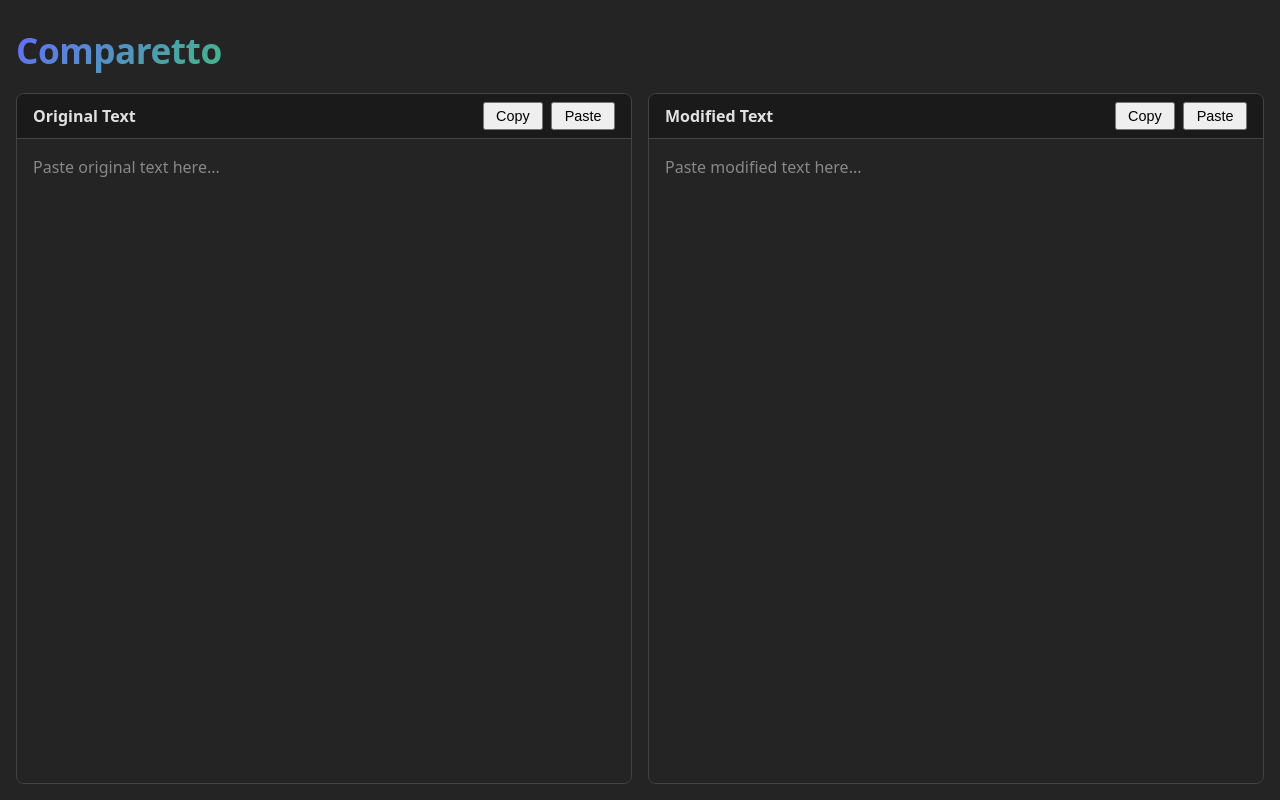
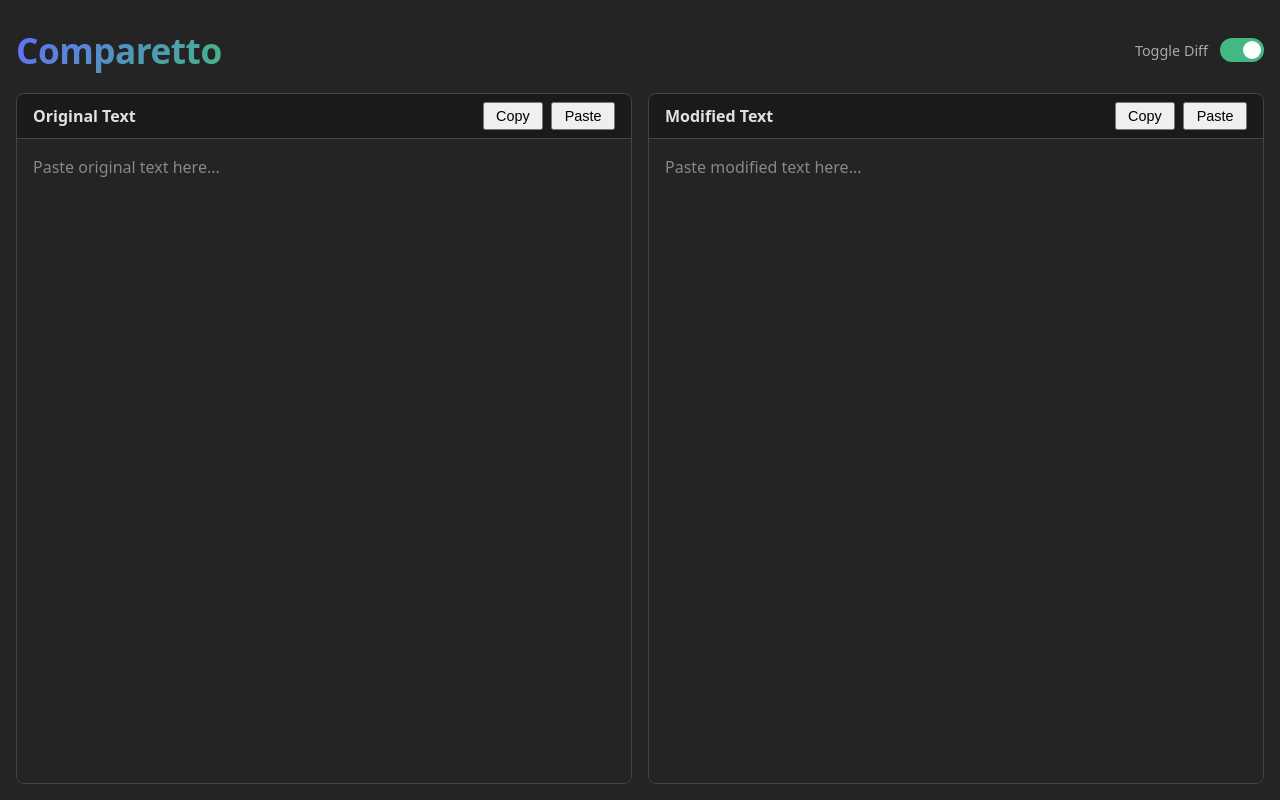
Before and after one commit to adamherout/Comparetto, a Vue app: page / in a window 1280 px wide. Built offline with nearby package versions, Linux system fonts and the light colour scheme.

Commit message:
feat: added diff toggle

```diff
--- a/src/App.vue
+++ b/src/App.vue
@@ -5,6 +5,9 @@
 // State for the two text panels
 const leftText = ref('')
 const rightText = ref('')
+
+// State to toggle diff highlighting
+const isDiffEnabled = ref(true)
 
 // State for notification
 const notification = ref('')
@@ -101,6 +104,13 @@
   <div class="workspace">
     <header class="header">
       <h1>Comparetto</h1>
+      <div class="toggle-container">
+        <span class="toggle-label">Toggle Diff</span>
+        <label class="switch">
+          <input type="checkbox" v-model="isDiffEnabled">
+          <span class="slider"></span>
+        </label>
+      </div>
     </header>
     <div class="panels-container">
       <div class="panel">
@@ -111,7 +121,7 @@
             <button @click="pasteText('left')">Paste</button>
           </div>
         </div>
-        <div class="content-display">
+        <div v-if="isDiffEnabled" class="content-display">
           <template v-for="(block, index) in processedDiff" :key="'left-' + index">
             <span v-if="block.isReplacement" class="replacement-grid">
               <span class="ghost-layer">
@@ -135,6 +145,11 @@
           </template>
           <span v-if="!leftText" class="placeholder">Paste original text here...</span>
         </div>
+        <textarea
+          v-else
+          v-model="leftText"
+          placeholder="Write or paste original text here..."
+        ></textarea>
       </div>
       <div class="panel">
         <div class="toolbar">
@@ -144,7 +159,7 @@
             <button @click="pasteText('right')">Paste</button>
           </div>
         </div>
-        <div class="content-display">
+        <div v-if="isDiffEnabled" class="content-display">
           <template v-for="(block, index) in processedDiff" :key="'right-' + index">
             <span v-if="block.isReplacement" class="replacement-grid">
               <span class="ghost-layer">
@@ -168,6 +183,11 @@
           </template>
           <span v-if="!rightText" class="placeholder">Paste modified text here...</span>
         </div>
+        <textarea
+          v-else
+          v-model="rightText"
+          placeholder="Write or paste modified text here..."
+        ></textarea>
       </div>
     </div>
   </div>
--- a/src/style.css
+++ b/src/style.css
@@ -29,9 +29,66 @@
 }
 
 .header {
+  display: flex;
+  justify-content: space-between;
+  align-items: center;
   text-align: left;
   margin: 0 0 1rem 0;
   padding-top: 0.5rem;
+}
+
+.toggle-container {
+  display: flex;
+  align-items: center;
+  gap: 0.75rem;
+}
+
+.toggle-label {
+  font-size: 0.9rem;
+  color: #aaa;
+  font-weight: 500;
+}
+
+.switch {
+  position: relative;
+  display: inline-block;
+  width: 44px;
+  height: 24px;
+}
+
+.switch input {
+  opacity: 0;
+  width: 0;
+  height: 0;
+}
+
+.slider {
+  position: absolute;
+  cursor: pointer;
+  top: 0; left: 0; right: 0; bottom: 0;
+  background-color: #444;
+  transition: .3s;
+  border-radius: 24px;
+}
+
+.slider:before {
+  position: absolute;
+  content: "";
+  height: 18px;
+  width: 18px;
+  left: 3px;
+  bottom: 3px;
+  background-color: white;
+  transition: .3s;
+  border-radius: 50%;
+}
+
+input:checked + .slider {
+  background-color: #42b883;
+}
+
+input:checked + .slider:before {
+  transform: translateX(20px);
 }
 
 .panels-container {
```
